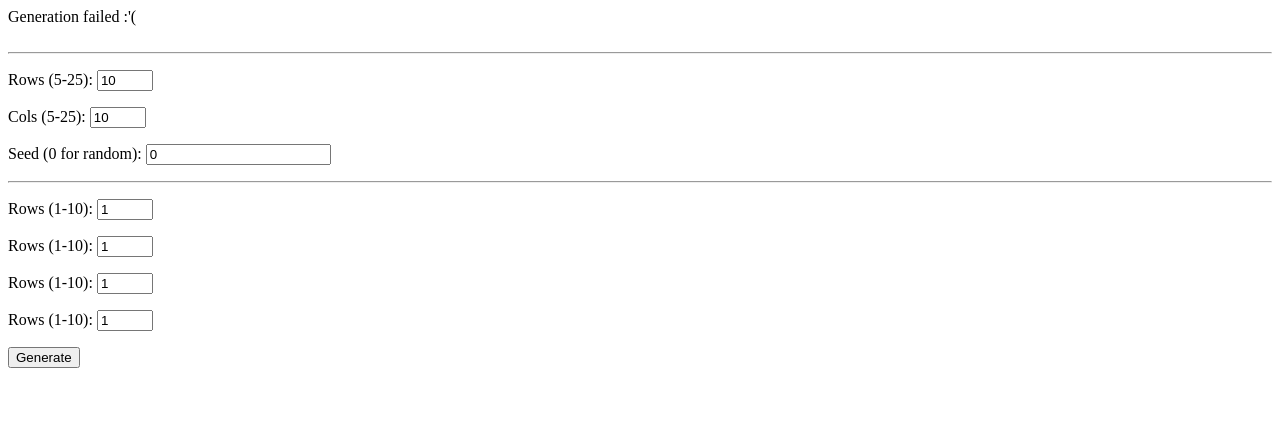
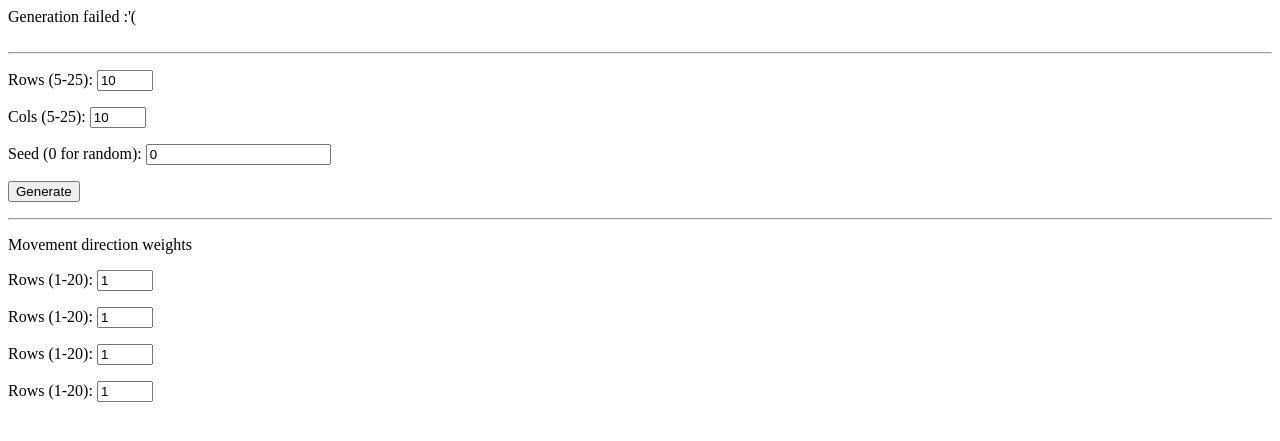
Before and after one commit to ArmoredThirteen/MazePlusPlus, a PHP site: page /backtrack.php in a window 1280 px wide. Shown: the top 441 px of the page. Run offline with PHP 8.4, Linux system fonts and the light colour scheme.

Commit message:
Improved form descriptions, increased max weight to 20, simplified value='' for rows/cols/seed selections, made starting position in middle of maze

```diff
--- a/backtrack.php
+++ b/backtrack.php
@@ -3,8 +3,8 @@
 	$cols = $_POST['cols'] ?? 10;
 	$seed = $_POST['seed'] ?? 0;
 
-	$startX = $_POST['startX'] ?? 0;
-	$startY = $_POST['startY'] ?? 0;
+	$startX = $_POST['startX'] ?? $rows/2;
+	$startY = $_POST['startY'] ?? $cols/2;
 
 	$wOne = $_POST['wOne'] ?? 1;
 	$wTwo = $_POST['wTwo'] ?? 1;
@@ -50,28 +50,29 @@
 <form method="post" action="backtrack.php">
 	<p>Rows (5-25): <input type="number" name="rows"
 					min="5" max="25"
-					value="<?php echo $_POST['rows'] ?? 10; ?>" /></p>
+					value="<?php echo $rows; ?>" /></p>
 	<p>Cols (5-25): <input type="number" name="cols"
 					min="5" max="25"
-					value="<?php echo $_POST['cols'] ?? 10; ?>" /></p>
+					value="<?php echo $cols; ?>" /></p>
 	<p>Seed (0 for random): <input type="number" name="seed"
 					min="0"
-					value="<?php echo $_POST['seed'] ?? 0; ?>" /></p>
+					value="<?php echo $seed; ?>" /></p>
+
+	<p><input type="submit" value="Generate"/></p>
 
 	<hr>
 
-	<p>Rows (1-10): <input type="number" name="wOne"
-					min="1" max="10"
+	<p>Movement direction weights</p>
+	<p>Rows (1-20): <input type="number" name="Left"
+					min="1" max="20"
 					value="<?php echo $wOne; ?>" /></p>
-	<p>Rows (1-10): <input type="number" name="wTwo"
-					min="1" max="10"
+	<p>Rows (1-20): <input type="number" name="Right"
+					min="1" max="20"
 					value="<?php echo $wTwo; ?>" /></p>
-	<p>Rows (1-10): <input type="number" name="wThree"
-					min="1" max="10"
+	<p>Rows (1-20): <input type="number" name="Up"
+					min="1" max="20"
 					value="<?php echo $wThree; ?>" /></p>
-	<p>Rows (1-10): <input type="number" name="wFour"
-					min="1" max="10"
+	<p>Rows (1-20): <input type="number" name="Down"
+					min="1" max="20"
 					value="<?php echo $wFour; ?>" /></p>
-
-	<p><input type="submit" value="Generate"/></p>
 </form>
```
